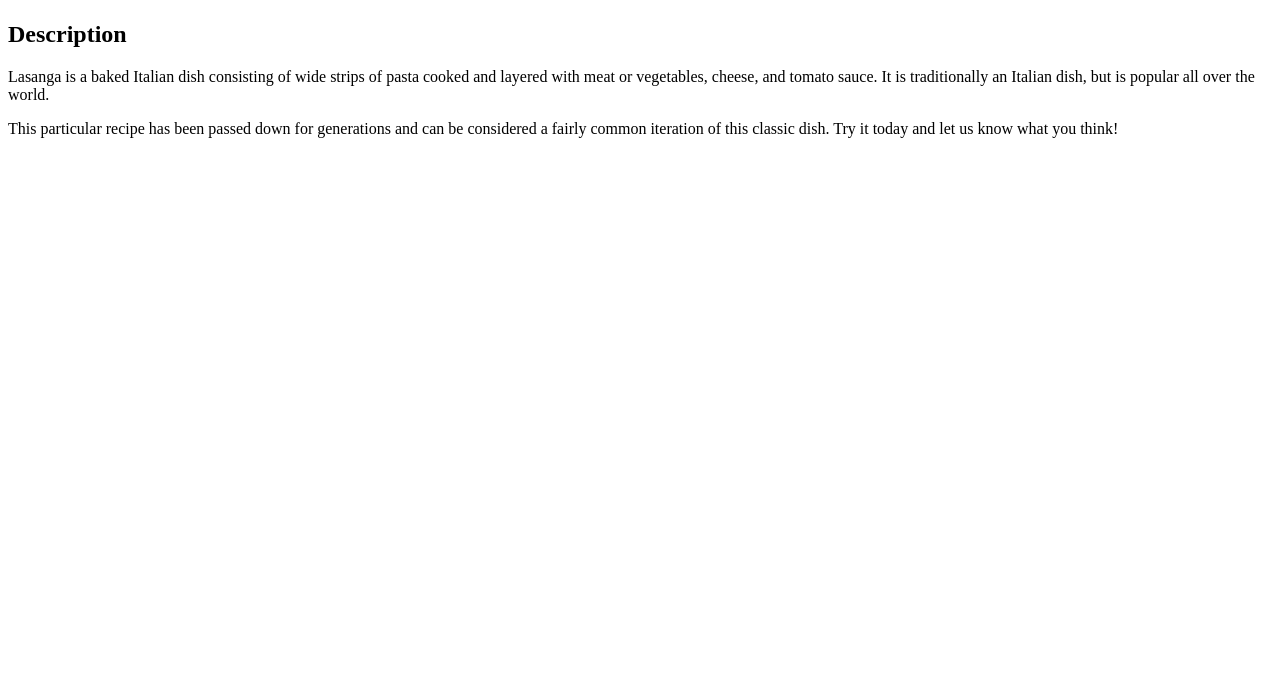
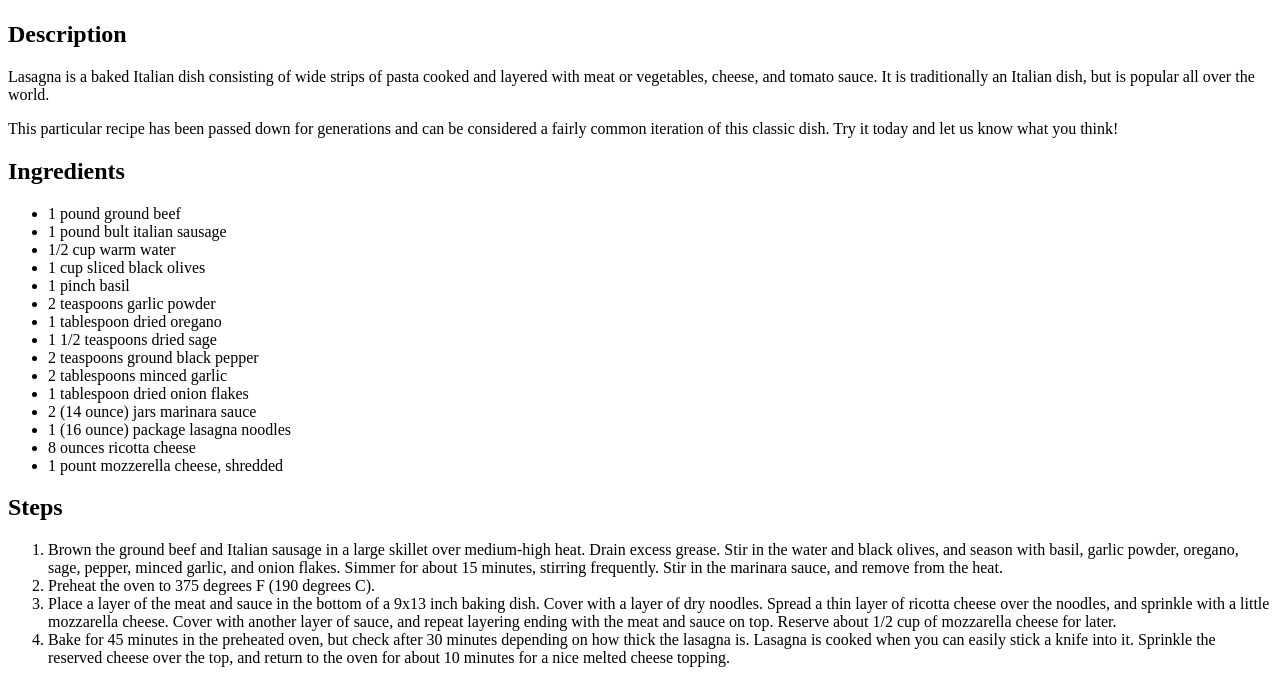
Before and after one commit to CoSat2023/odin-recipes, a plain HTML site: page recipes/lasagna.html in a window 1280 px wide. Shown: the part 383-1066 px from the top of the page. Before the commit the page ends 800 px from the top, so only its background shows below. Drawn offline with Linux system fonts and the light colour scheme.

Commit message:
Add content to lasagna recipe page

```diff
--- a/recipes/lasagna.html
+++ b/recipes/lasagna.html
@@ -10,7 +10,32 @@
     <h1>Lasagna</h1>
         <img src="https://imagesvc.meredithcorp.io/v3/mm/image?url=https%3A%2F%2Fimages.media-allrecipes.com%2Fuserphotos%2F272206.jpg" alt="lasagna on a plate">
     <h2>Description</h2>
-        <p>Lasanga is a baked Italian dish consisting of wide strips of pasta cooked and layered with meat or vegetables, cheese, and tomato sauce. It is traditionally an Italian dish, but is popular all over the world.</p>
+        <p>Lasagna is a baked Italian dish consisting of wide strips of pasta cooked and layered with meat or vegetables, cheese, and tomato sauce. It is traditionally an Italian dish, but is popular all over the world.</p>
         <p>This particular recipe has been passed down for generations and can be considered a fairly common iteration of this classic dish. Try it today and let us know what you think!</p>
+    <h2>Ingredients</h2>
+        <ul>
+            <li>1 pound ground beef</li>
+            <li>1 pound bult italian sausage</li>
+            <li>1/2 cup warm water</li>
+            <li>1 cup sliced black olives</li>
+            <li>1 pinch basil</li>
+            <li>2 teaspoons garlic powder</li>
+            <li>1 tablespoon dried oregano</li>
+            <li>1 1/2 teaspoons dried sage</li>
+            <li>2 teaspoons ground black pepper</li>
+            <li>2 tablespoons minced garlic</li>
+            <li>1 tablespoon dried onion flakes</li>
+            <li>2 (14 ounce) jars marinara sauce</li>
+            <li>1 (16 ounce) package lasagna noodles</li>
+            <li>8 ounces ricotta cheese</li>
+            <li>1 pount mozzerella cheese, shredded</li>
+        </ul>
+        <h2>Steps</h2>
+        <ol>
+            <li>Brown the ground beef and Italian sausage in a large skillet over medium-high heat. Drain excess grease. Stir in the water and black olives, and season with basil, garlic powder, oregano, sage, pepper, minced garlic, and onion flakes. Simmer for about 15 minutes, stirring frequently. Stir in the marinara sauce, and remove from the heat.</li>
+            <li>Preheat the oven to 375 degrees F (190 degrees C).</li>
+            <li>Place a layer of the meat and sauce in the bottom of a 9x13 inch baking dish. Cover with a layer of dry noodles. Spread a thin layer of ricotta cheese over the noodles, and sprinkle with a little mozzarella cheese. Cover with another layer of sauce, and repeat layering ending with the meat and sauce on top. Reserve about 1/2 cup of mozzarella cheese for later.</li>
+            <li>Bake for 45 minutes in the preheated oven, but check after 30 minutes depending on how thick the lasagna is. Lasagna is cooked when you can easily stick a knife into it. Sprinkle the reserved cheese over the top, and return to the oven for about 10 minutes for a nice melted cheese topping.</li>
+        </ol>
 </body>
 </html>
```
